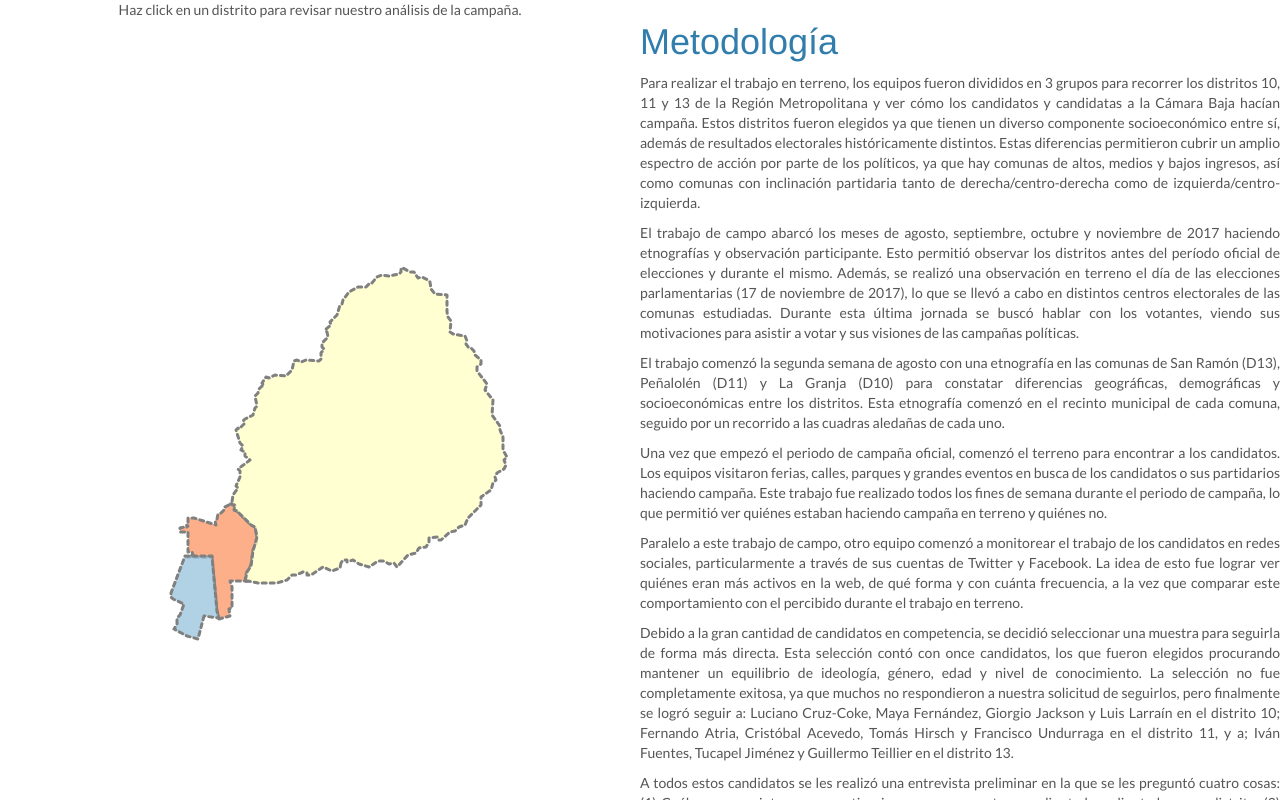
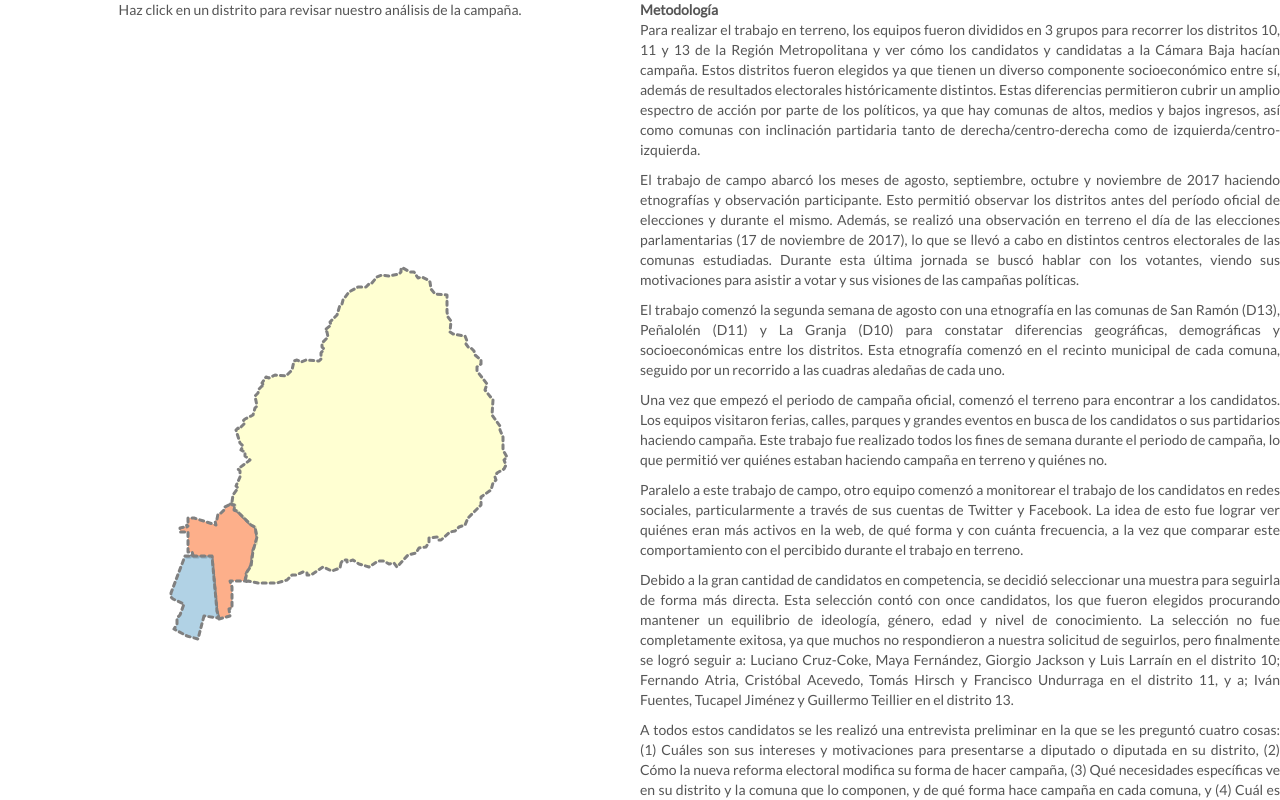
Before and after one commit to politicamente/politicamente.github.io, a plain HTML site: page mapa_parlamentarias/index.html in a window 1280 px wide. Drawn offline with nearby package versions, Linux system fonts and the light colour scheme.

Commit message:
update index distrito w/ smaller Metodología tag

```diff
--- a/mapa_parlamentarias/index.html
+++ b/mapa_parlamentarias/index.html
@@ -81,7 +81,7 @@
     // tiles vacíos
     var e_tile = L.tileLayer('');
 
-    var texto = `      <h1>Metodología</h1>
+    var texto = `      <b>Metodología</b><br>
       <p>Para realizar el trabajo en terreno, los equipos fueron divididos en 3 grupos para recorrer los distritos 10, 11 y 13 de la Región Metropolitana y ver cómo los candidatos y candidatas a la Cámara Baja hacían campaña. Estos distritos fueron elegidos
         ya que tienen un diverso componente socioeconómico entre sí, además de resultados electorales históricamente distintos. Estas diferencias permitieron cubrir un amplio espectro de acción por parte de los políticos, ya que hay comunas de altos,
         medios y bajos ingresos, así como comunas con inclinación partidaria tanto de derecha/centro-derecha como de izquierda/centro-izquierda.</p>
```
